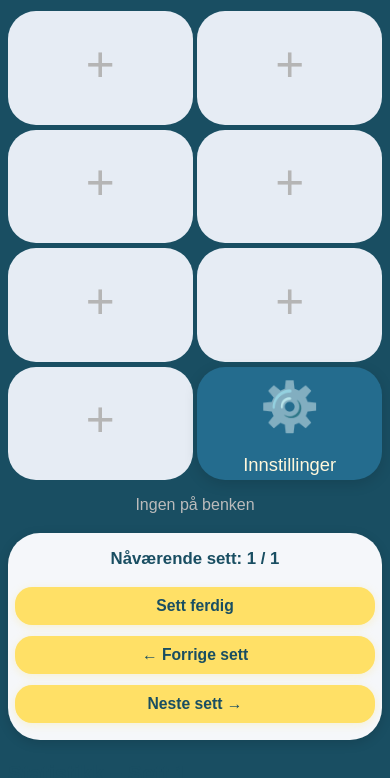
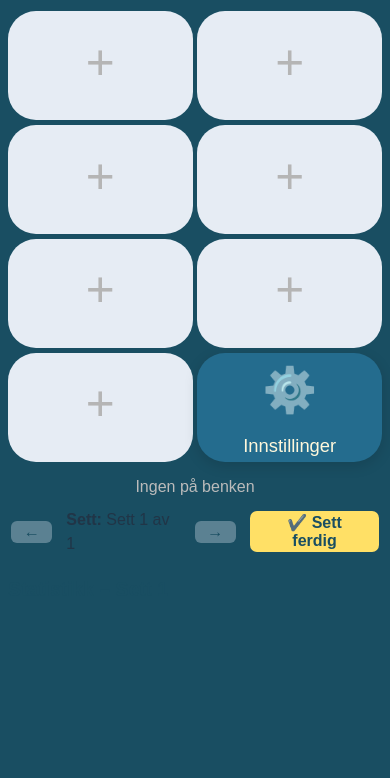
Before and after one commit to williamwmy/volleyball-stat, a React (Vite) app: page / in a window 390 px wide. Shown: the top 778 px of the page. Built offline with nearby package versions, Linux system fonts and the light colour scheme.

Commit message:
Fiket set knappene

```diff
--- a/src/App.css
+++ b/src/App.css
@@ -51,11 +51,9 @@ body {
   border: 2.2px dashed #ffe066;
   cursor: pointer;
 }
-
 .swap-selected {
   box-shadow: 0 0 0 5px #ff950033;
 }
-
 .swap-indikator {
   position: absolute;
   top: 12px;
@@ -77,7 +75,7 @@ body {
   font-size: 1.15rem;
 }
 .innstillinger-ikon {
-  font-size: 48px;
+  font-size: 2.4em;
   text-align: center;
 }
 .innstillinger-label {
@@ -146,7 +144,6 @@ body {
   height: 160px;
   position: relative;
 }
-
 .simple-y-btn {
   width: 62px;
   height: 62px;
@@ -171,12 +168,10 @@ body {
   justify-content: center;
   touch-action: none;
 }
-
 .simple-y-btn.top {
   margin-top: 1.5rem;
   margin-bottom: 0.85rem;
 }
-
 .simple-y-bottom {
   width: 100%;
   display: flex;
@@ -252,7 +247,7 @@ body {
   background: #fff;
   color: #123;
   border-radius: 16px;
-  padding: 2rem;
+  padding: 1.2rem;
   min-width: 240px;
   max-height: 92vh;
   overflow-y: auto;
@@ -260,52 +255,38 @@ body {
   box-shadow: 0 8px 24px #0004;
 }
 
-.modal h3 {
-  font-size: 1.07em;
-  color: #246c8e;
-  margin: 15px 0 8px 0;
-  font-weight: 700;
-  letter-spacing: 0.02em;
+.modal h2 {
+  font-size: 1.18em;
+  margin-bottom: 0.8em;
 }
 
-.modal table {
-  font-size: 1.05rem;
-}
-.modal th, .modal td {
-  padding: 0.18em 0.3em;
-  border-bottom: 1px solid #e3e4e7;
-}
-.modal th {
-  background: #f6e7c0;
-  color: #194e62;
-}
-
+.admin-table,
 .spiller-admin-table {
   width: 100%;
   border-collapse: collapse;
   font-size: 1rem;
 }
-
+.admin-table th,
+.admin-table td,
 .spiller-admin-table th,
 .spiller-admin-table td {
-  padding: 0.22em 0.5em;     /* Mindre padding! */
-  line-height: 1.2;          /* Tighter */
-  height: 32px;              /* Setter min høyde lavere */
+  padding: 0.17em 0.38em;
+  line-height: 1.2;
+  height: 30px;
 }
-
+.admin-table tr,
 .spiller-admin-table tr {
   background: #fff;
   transition: background 0.14s;
 }
-
+.admin-table tr:hover,
 .spiller-admin-table tr:hover {
   background: #f7f1ff;
 }
-
-.spiller-admin-table .edit-btn,
-.spiller-admin-table .delete-btn {
-  font-size: 0.9em;
-  padding: 0.13em 0.7em;
+.edit-btn,
+.delete-btn {
+  font-size: 0.89em;
+  padding: 0.13em 0.45em;
   margin: 0 2px;
   border-radius: 6px;
 }
@@ -331,6 +312,7 @@ button:hover, button:focus {
   background: #f5f6fa;
   font-weight: 700;
 }
+
 .stats-tab-row {
   display: flex;
   justify-content: center;
@@ -348,11 +330,11 @@ button:hover, button:focus {
 .statistikk-tabell {
   width: 100%;
   border-collapse: collapse;
-  margin-bottom: 1.4rem;
-  font-size: 1.06rem;
+  margin-bottom: 1.1rem;
+  font-size: 1.02rem;
 }
 .statistikk-tabell th, .statistikk-tabell td {
-  padding: 0.18em 0.3em;
+  padding: 0.13em 0.28em;
   border-bottom: 1px solid #e3e4e7;
 }
 .statistikk-tabell th {
@@ -366,8 +348,37 @@ button:hover, button:focus {
 
 h2 {
   color: #194e62;
-  font-size: 1.35rem;
-  margin-bottom: 1.2rem;
+  font-size: 1.21rem;
+  margin-bottom: 1.1rem;
+}
+
+/* Kompakt swap-btn, samme stil på grid og benk */
+.swap-btn {
+  background: #ffe066;
+  color: #194e62;
+  border: none;
+  border-radius: 50%;
+  font-size: 1.28em;
+  font-weight: 700;
+  cursor: pointer;
+  margin-left: 5px;
+  padding: 0.13em 0.49em;
+  min-width: 38px;
+  min-height: 38px;
+  width: 38px;
+  height: 38px;
+  box-shadow: 0 1px 7px #0002;
+  display: flex;
+  align-items: center;
+  justify-content: center;
+  transition: background 0.13s;
+}
+.swap-btn:disabled {
+  opacity: 0.4;
+  cursor: not-allowed;
+}
+.swap-btn:active {
+  background: #ffecb3;
 }
 
 .benk-container {
@@ -375,7 +386,7 @@ h2 {
   margin-bottom: 6px;
   display: flex;
   flex-wrap: wrap;
-  gap: 12px;
+  gap: 9px;
   justify-content: center;
 }
 .benk-tom {
@@ -385,25 +396,17 @@ h2 {
   background: #dde4ed;
   border-radius: 14px;
   color: #18435a;
-  padding: 0.32em 1.13em 0.32em 0.95em;
+  padding: 0.23em 0.95em 0.23em 0.85em;
   font-weight: 500;
-  font-size: 1.05em;
+  font-size: 1.02em;
   margin-right: 4px;
   display: flex;
   align-items: center;
   box-shadow: 0 1px 4px #0001;
 }
 .benk-spiller-chip .swap-btn {
-  background: #ffe066;
-  color: #18435a;
-  font-weight: 700;
+  margin-left: 5px;
   font-size: 1.17em;
-  border: none;
-  border-radius: 7px;
-  margin-left: 7px;
-  cursor: pointer;
-  padding: 0.19em 0.77em;
-  box-shadow: 0 1px 7px #0002;
 }
 .benk-spiller-chip .swap-btn:active {
   background: #ffecb3;
@@ -423,95 +426,50 @@ h2 {
   margin-left: 16px;
 }
 
+/* Kompakt sett-navigasjon under benk */
 .sett-navigasjon {
-  background: #f5f7fa;
-  border-radius: 2rem;
-  padding: 18px 20px 16px 20px;
-  margin: 16px auto 18px auto;
   display: flex;
-  flex-direction: row;
   align-items: center;
-  gap: 16px;
   justify-content: center;
-  box-shadow: 0 3px 12px #0002;
-  max-width: 700px;
-  min-width: 240px;
+  font-size: 1rem;
+  margin: 5px 0 9px 0;
+  gap: 0.10em;
+}
+.sett-navigasjon > div {
+  font-size: 1em;
+  margin-right: 0.65em;
+}
+.sett-arrow {
+  background: #e7ecf7;
+  color: #194e62;
+  border: none;
+  border-radius: 6px;
+  font-size: 1.02em;
+  font-weight: 700;
+  padding: 0.08em 0.75em;
+  cursor: pointer;
+  transition: background 0.13s;
+}
+.sett-arrow:disabled {
+  opacity: 0.32;
+  cursor: not-allowed;
+}
+.sett-ferdig-mini {
+  background: #ffe066;
+  color: #194e62;
+  border: none;
+  border-radius: 7px;
+  font-size: 1em;
+  font-weight: 700;
+  padding: 0.12em 0.85em;
+  margin-left: 0.6em;
+  cursor: pointer;
+}
+.sett-ferdig-mini:disabled {
+  opacity: 0.4;
+  cursor: not-allowed;
 }
 
-.sett-navigasjon > div {
-  font-size: 1.15rem;
-  color: #194e62;
-  font-weight: 600;
-  margin-right: 30px;
-  min-width: 100px;
-}
-
-.sett-ferdig-btn,
-.forrige-sett-btn,
-.neste-sett-btn {
-  background: #ffe066;
-  color: #194e62;
-  font-weight: 700;
-  font-size: 1.13rem;
-  border-radius: 17px;
-  padding: 13px 16px;
-  margin: 0 6px;
-  border: none;
-  cursor: pointer;
-  transition: background 0.15s, box-shadow 0.13s;
-  box-shadow: 0 2px 8px #ffe06644;
-  min-width: 100px;
-}
-.sett-ferdig-btn:hover,
-.forrige-sett-btn:hover,
-.neste-sett-btn:hover,
-.sett-ferdig-btn:focus,
-.forrige-sett-btn:focus,
-.neste-sett-btn:focus {
-  background: #ffecb3;
-  outline: none;
-}
-
-@media (max-width: 520px) {
-  .sett-navigasjon {
-    flex-direction: column;
-    align-items: stretch;
-    padding: 13px 7px 13px 7px;
-    gap: 7px;
-    min-width: 0;
-  }
-  .sett-navigasjon > div {
-    margin-right: 0;
-    text-align: center;
-    margin-bottom: 9px;
-    font-size: 1.05rem;
-  }
-  .sett-ferdig-btn,
-  .forrige-sett-btn,
-  .neste-sett-btn {
-    font-size: 0.98rem;
-    padding: 10px 0;
-    margin: 0 0 4px 0;
-    min-width: 0;
-    width: 100%;
-  }
-}
-
-
-
-.statistikk-spillernavn { font-weight: 700; }
-.statistikk-kategori { margin-left: 12px; }
-
-/* Farger for navn på statistikk nederst */
-.farge0 { color: #ff9500; }
-.farge1 { color: #5fd6ff; }
-.farge2 { color: #cabfff; }
-.farge3 { color: #a5ffe3; }
-.farge4 { color: #ffe066; }
-.farge5 { color: #d0ffc5; }
-.farge6 { color: #ffecb3; }
-
-/* --------- Mobilvennlig --------- */
 @media (max-width: 540px) {
   .app-main {
     padding: 0.1rem 8px 0.7rem 8px;
@@ -525,22 +483,52 @@ h2 {
     min-width: 0;
     min-height: 105px;
     font-size: 1rem;
-    padding: 0.28rem 0.13rem 0.1rem 0.13rem;
+    padding: 0.18rem 0.13rem 0.08rem 0.13rem;
     padding-left: 7px;
     padding-right: 7px;
   }
   .simple-y-btn {
-    width: 56px;
-    height: 56px;
-    min-width: 56px;
-    min-height: 56px;
-    max-width: 56px;
-    max-height: 56px;
-    font-size: 1rem;
+    width: 50px;
+    height: 50px;
+    min-width: 50px;
+    min-height: 50px;
+    max-width: 50px;
+    max-height: 50px;
+    font-size: 0.95rem;
   }
   .modal {
-    padding: 1rem 0.5rem;
-    max-height: 96vh;
+    padding: 0.7rem 0.3rem;
+    max-height: 97vh;
   }
+  .benk-spiller-chip {
+    font-size: 0.92em;
+    padding: 0.17em 0.7em 0.17em 0.62em;
+  }
+  .swap-btn {
+    font-size: 1em;
+    min-width: 30px;
+    min-height: 30px;
+    width: 30px;
+    height: 30px;
+    padding: 0.07em 0.17em;
+  }
+}
 
+/* Statistikk-linje nederst */
+.statistikk-spillernavn {
+  font-weight: 700;
+  font-size: 0.99em;
 }
+.statistikk-kategori {
+  margin-left: 8px;
+  font-size: 0.94em;
+}
+
+/* Farger for navn på statistikk nederst */
+.farge0 { color: #ff9500; }
+.farge1 { color: #5fd6ff; }
+.farge2 { color: #cabfff; }
+.farge3 { color: #a5ffe3; }
+.farge4 { color: #ffe066; }
+.farge5 { color: #d0ffc5; }
+.farge6 { color: #ffecb3; }
--- a/src/App.jsx
+++ b/src/App.jsx
@@ -25,13 +25,21 @@ export default function App() {
   }, []);
 
   async function loadStatistikk() {
+    // Finn høyeste settNr brukt, slik at reload fungerer også etter reload med flere sett
+    let maxSettNr = 0;
+    const alleStats = await db.statistikk.toArray();
+    if (alleStats.length > 0) {
+      maxSettNr = Math.max(...alleStats.map(row => row.settNr ?? 0));
+    }
     const perSett = [];
-    for (let i = 0; i < 5; i++) {
+    for (let i = 0; i <= maxSettNr; i++) {
       // For hvert sett: stats fra statistikk-tabellen hvor settNr = i
       const stats = await hentStatistikk(db, i);
       perSett[i] = stats;
     }
-    setStatistikkPerSett(perSett);
+    // Hvis det ikke finnes noen sett, start med ett
+    setStatistikkPerSett(perSett.length === 0 ? [{}] : perSett);
+    settSettNr(0);
   }
 
   // ---- LEGG TIL/REDIGER/SLETT SPILLER ----
@@ -67,7 +75,7 @@ export default function App() {
   }
   async function resetAlleStatistikk() {
     await db.statistikk.clear();
-    await loadStatistikk();
+    setStatistikkPerSett([{}]);
     settSettNr(0);
   }
   async function redigerSpiller(spiller) {
@@ -249,8 +257,16 @@ export default function App() {
                 className="swap-btn"
                 onClick={() => byttInnSpiller(spiller)}
                 disabled={!!ønsketInn}
+                title="Bytt inn spiller"
+                style={{
+                  fontSize: "1.35em",
+                  padding: "0.15em 0.55em",
+                  borderRadius: "50%",
+                  marginLeft: "8px",
+                  fontWeight: 700
+                }}
               >
-                Bytt inn
+                ⇄
               </button>
             </div>
           ))}
@@ -258,32 +274,28 @@ export default function App() {
 
       {/* --- SETT-NAVIGASJON UNDER BENKEN --- */}
       <div className="sett-navigasjon">
-        <div>
-          <b>Nåværende sett:</b> {settNr + 1} / {statistikkPerSett.length}
-        </div>
         <button
-          className="sett-ferdig-btn"
+          className="sett-arrow"
+          onClick={() => settSettNr(n => Math.max(0, n - 1))}
+          disabled={settNr === 0}
+          title="Forrige sett"
+        >←</button>
+        <span style={{ fontWeight: 500, margin: "0 0.6em" }}>
+          <b>Sett:</b> Sett {settNr + 1} av {statistikkPerSett.length}
+        </span>
+        <button
+          className="sett-arrow"
+          onClick={() => settSettNr(n => Math.min(statistikkPerSett.length - 1, n + 1))}
+          disabled={settNr === statistikkPerSett.length - 1}
+          title="Neste sett"
+        >→</button>
+        <button
+          className="sett-ferdig-mini"
           onClick={fullforSett}
           disabled={statistikkPerSett.length >= 5}
-          style={{ marginRight: 8 }}
-        >
-          Sett ferdig
-        </button>
-        <button
-          className="forrige-sett-btn"
-          onClick={() => settSettNr(n => Math.max(0, n - 1))}
-          disabled={settNr === 0}
-          style={{ marginRight: 5 }}
-        >
-          ← Forrige sett
-        </button>
-        <button
-          className="neste-sett-btn"
-          onClick={() => settSettNr(n => Math.min(statistikkPerSett.length - 1, n + 1))}
-          disabled={settNr === statistikkPerSett.length - 1}
-        >
-          Neste sett →
-        </button>
+          title="Fullfør sett"
+          style={{ marginLeft: 10 }}
+        >✔️ Sett ferdig</button>
       </div>
 
       {/* --- INNSTILLINGS-MODAL --- */}
@@ -291,27 +303,22 @@ export default function App() {
         <div className="modal-bg" onClick={() => setShowSettings(false)}>
           <div className="modal" onClick={e => e.stopPropagation()}>
             <h2>Innstillinger</h2>
-
             {/* --- BYTT POSISJON (TOPP) --- */}
             <h3>Bytter & Posisjoner</h3>
             <button onClick={handleSwapMode} style={{marginBottom: 8}}>
               {swapMode ? "Avslutt bytt posisjon" : "Bytt posisjon på spillere"}
             </button>
-
             {/* --- SPILLERADMIN --- */}
             <h3>Spilleradministrasjon</h3>
             <button onClick={leggTilSpillerFraModal}>Legg til spiller</button>
             <button onClick={() => setShowAdminModal(true)}>Administrer spillere</button>
-
             {/* --- STATISTIKK --- */}
             <h3>Statistikk</h3>
             <button onClick={() => setShowStatsTable(true)}>Vis statistikk</button>
             <button onClick={resetAlleStatistikk}>Nullstill statistikk (behold spillere)</button>
-
             {/* --- DANGEROUS --- */}
             <h3>Andre handlinger</h3>
             <button onClick={slettAlleSpillere} >Slett alle spillere og statistikk</button>
-
             <button onClick={() => setShowSettings(false)} style={{marginTop:'18px'}}>Lukk</button>
           </div>
         </div>
```
